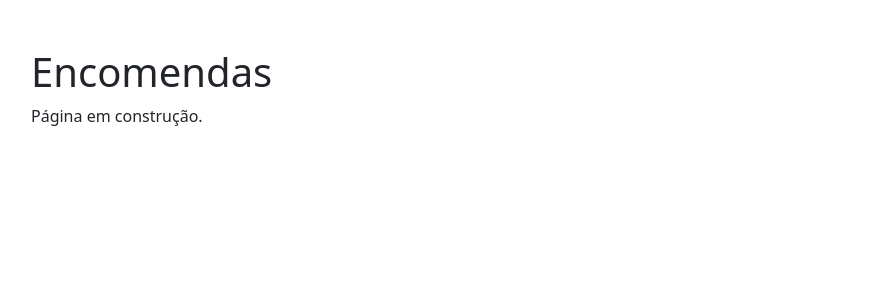
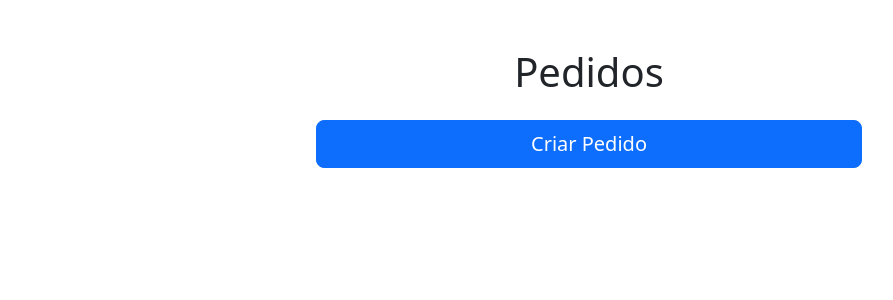
Before and after one commit to eduardonsm/sumebordados, a React (Vite) app in the folder frontend/: page /pedidos in a window 1280 px wide. Shown: the top 300 px of the page, without its empty margins (51-944 px from the left). Built offline with nearby package versions, Linux system fonts and the light colour scheme; sample sign-in values are in the browser's storage.

Commit message:
feat: create OrdersPage component

```diff
--- a/frontend/src/App.tsx
+++ b/frontend/src/App.tsx
@@ -5,15 +5,7 @@ import Login from "./pages/Login";
 import Home from "./pages/Home";
 import RegisterEmployee from "./pages/RegisterEmployee";
 import CreateOrder from "./pages/CreateOrder";
-
-function OrdersPage() {
-  return (
-    <div className="container py-5">
-      <h1>Encomendas</h1>
-      <p>Página em construção.</p>
-    </div>
-  );
-}
+import OrdersPage from "./pages/Orders";
 
 function ProtectedRoute({ children }: { children: ReactNode }) {
   if (!localStorage.getItem("token")) {
@@ -43,9 +35,21 @@ export default function App() {
           }
         />
         <Route path="/login" element={<Login />} />
-        <Route path="/pedidos" element={<OrdersPage />} />
-        <Route path="/pedidos/novo" element={<CreateOrder />} />
-        <Route path="/cadastrar-funcionario" element={<RegisterEmployee />} />
+        <Route path="/pedidos" element={
+          <ProtectedRoute>
+            <OrdersPage />
+          </ProtectedRoute>
+        } />
+        <Route path="/pedidos/novo" element={
+          <ProtectedRoute>
+            <CreateOrder />
+          </ProtectedRoute>
+        } />
+        <Route path="/cadastrar-funcionario" element={
+          <ProtectedRoute>
+            <RegisterEmployee />
+          </ProtectedRoute>
+        } />
         <Route path="*" element={<Navigate to="/" replace />} />
       </Routes>
     </BrowserRouter>
--- /dev/null
+++ b/frontend/src/pages/Orders.tsx
@@ -0,0 +1,19 @@
+import { Link } from "react-router-dom";
+
+export default function OrdersPage() {
+
+  return (
+    <div className="container py-5">
+      <div className="row justify-content-center">
+        <div className="col-md-8 col-lg-6">
+          <h1 className="text-center mb-4">Pedidos</h1>
+          <div className="d-grid gap-3">
+          <Link to="/pedidos/novo" className="btn btn-primary btn-lg">
+              Criar Pedido
+            </Link>
+          </div>
+        </div>
+      </div>
+    </div>
+  );
+}
```
